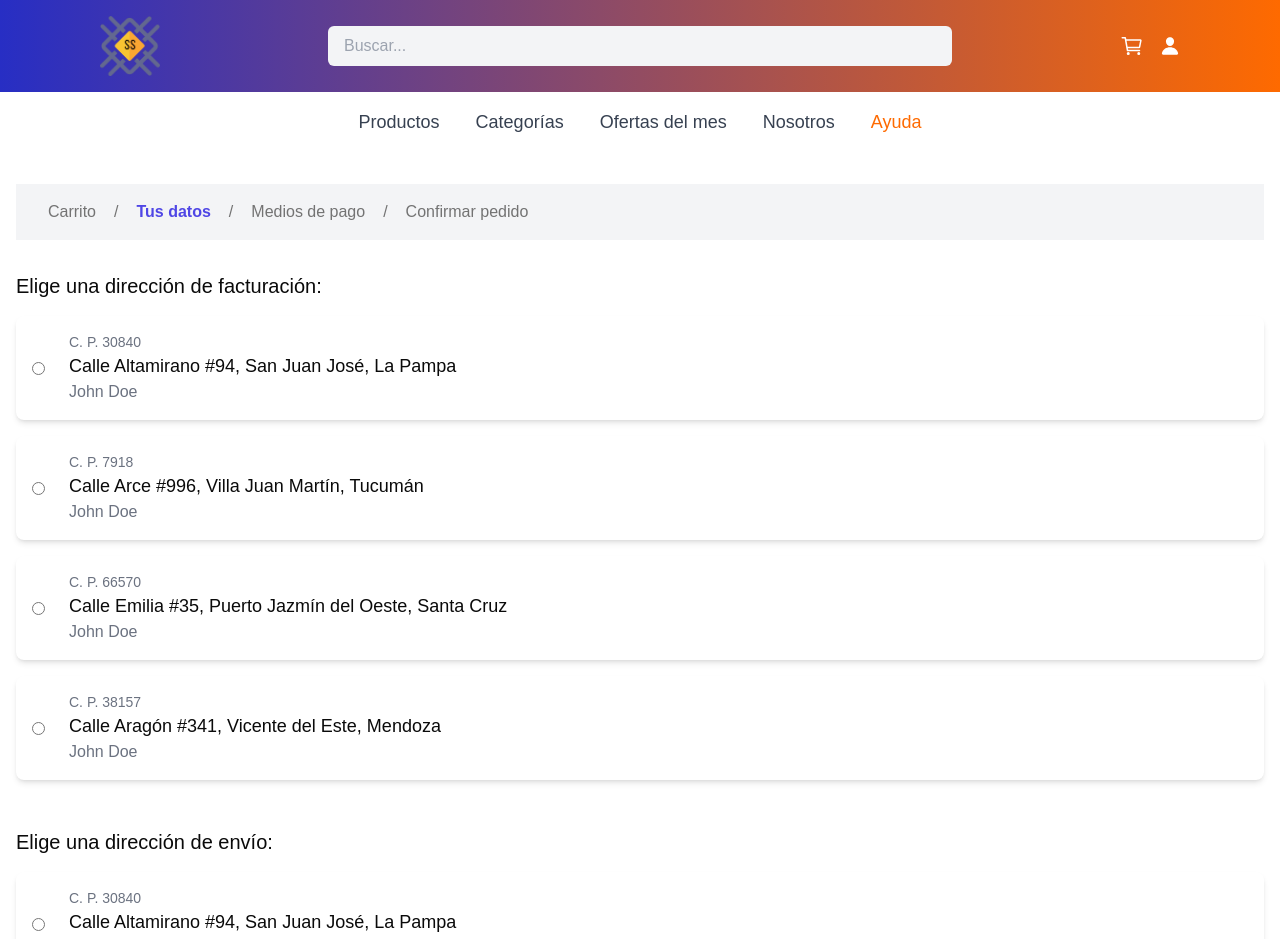
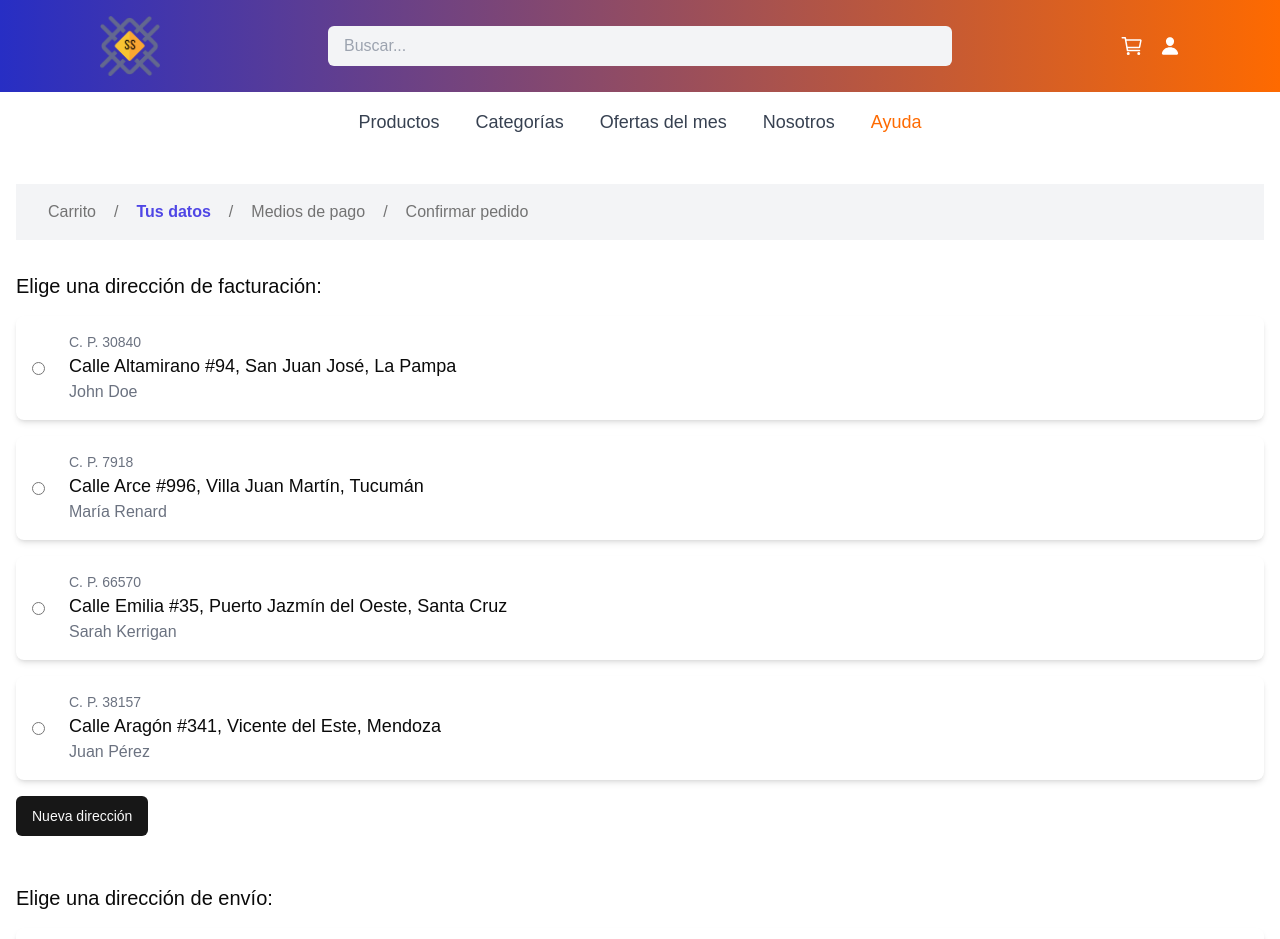
Before and after one commit to No-Country-simulation/s18-21-n-java-react, a Next.js app in the folder frontend/: page /checkout-address in a window 1280 px wide. Shown: the top 939 px of the page. Built offline with nearby package versions, Linux system fonts and the light colour scheme.

Commit message:
feat: new address buttons and toast updated

```diff
--- a/frontend/src/app/checkout-address/page.tsx
+++ b/frontend/src/app/checkout-address/page.tsx
@@ -4,8 +4,18 @@ import {addresses} from "@/lib/fakeData/addresses";
 import ShoppingCartBreadcrumb from "@/components/Breadcrumb/Breadcrumb";
 import CheckoutAddressCard from "@/components/checkout-address/CheckoutAdress"
 import ContinueButton from "@/components/ContinueButton/ContinueButton";
+import {Button} from "@/components/ui/button";
+import {useToast} from "@/hooks/use-toast"
 
 export default function CheckoutAddress() {
+  const {toast} = useToast();
+
+  function displayToast() {
+    toast({
+      title: "¡Dirección añadida!",
+      description: "Se añadió la nueva dirección",
+    });
+  }
   return (
     <div className="container mx-auto px-4 py-8">
       <ShoppingCartBreadcrumb />
@@ -13,18 +23,30 @@ export default function CheckoutAddress() {
         <div className="space-y-4">
           <h3 className="mt-8 text-xl">Elige una dirección de facturación:</h3>
           {addresses.map((address, index) => (
-          <CheckoutAddressCard key={index} address={address} name="facturation"/>
+            <CheckoutAddressCard
+              key={index}
+              address={address}
+              name="facturation"
+            />
           ))}
+          <Button type="button" onClick={displayToast}>Nueva dirección</Button>
 
           <h3 className="pt-8 text-xl">Elige una dirección de envío:</h3>
           {addresses.map((address, index) => (
-          <CheckoutAddressCard key={index} address={address} name="shipping"/>
+            <CheckoutAddressCard
+              key={index}
+              address={address}
+              name="shipping"
+            />
           ))}
+          <Button type="button" onClick={displayToast}>Nueva dirección</Button>
         </div>
         <div className="flex justify-center sm:justify-end">
-        <ContinueButton step="address">Continuar con el medio de pago</ContinueButton>
+          <ContinueButton step="address">
+            Continuar con el medio de pago
+          </ContinueButton>
         </div>
       </form>
     </div>
-  )
+  );
 }
--- a/frontend/src/components/ui/toast.tsx
+++ b/frontend/src/components/ui/toast.tsx
@@ -29,7 +29,7 @@ const toastVariants = cva(
   {
     variants: {
       variant: {
-        default: "border bg-background text-foreground",
+        default: "border bg-green-100 text-foreground",
         destructive:
           "destructive group border-destructive bg-destructive text-destructive-foreground",
       },
--- a/frontend/src/lib/fakeData/addresses.ts
+++ b/frontend/src/lib/fakeData/addresses.ts
@@ -11,8 +11,8 @@ export const addresses: Address[] = [
     postCode: 30840,
   },
   {
-    firstName: "John",
-    lastName: "Doe",
+    firstName: "María",
+    lastName: "Renard",
     street: "Arce",
     num: 996,
     province: "Tucumán",
@@ -20,8 +20,8 @@ export const addresses: Address[] = [
     postCode: 7918,
   },
   {
-    firstName: "John",
-    lastName: "Doe",
+    firstName: "Sarah",
+    lastName: "Kerrigan",
     street: "Emilia",
     num: 35,
     province: "Santa Cruz",
@@ -29,8 +29,8 @@ export const addresses: Address[] = [
     postCode: 66570,
   },
   {
-    firstName: "John",
-    lastName: "Doe",
+    firstName: "Juan",
+    lastName: "Pérez",
     street: "Aragón",
     num: 341,
     province: "Mendoza",
```
Lines whose indentation alone changed are shown as unchanged.
